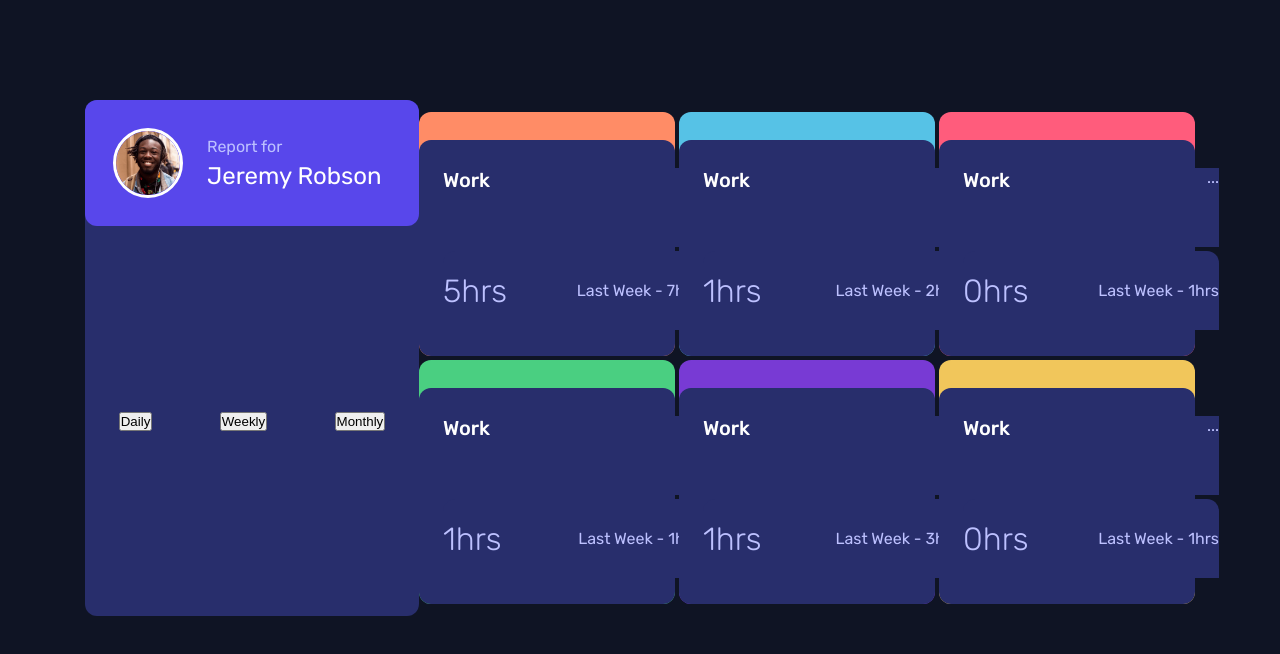
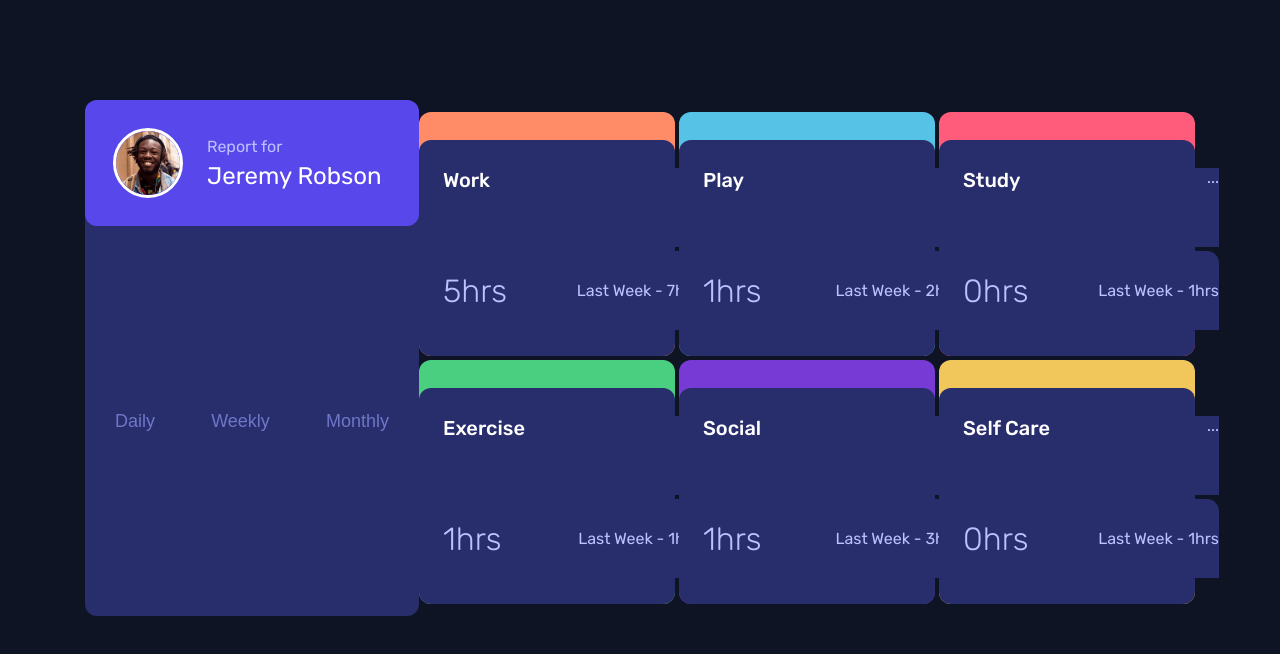
Before and after one commit to WillamiFerreira/TimeTracking-Dashboard-Main, a React (Vite) app: page / in a window 1280 px wide. Shown: the top 654 px of the page. Built offline with nearby package versions, Linux system fonts and the light colour scheme.

Commit message:
Botões de opção estilizados

```diff
--- a/src/components/Button.jsx
+++ b/src/components/Button.jsx
@@ -1,3 +1,5 @@
+import './styles/button.css'
+
 const Button = ({text, id, onClick}) => {
     return (
         <div>
--- /dev/null
+++ b/src/components/ButtonGroup.jsx
@@ -0,0 +1,15 @@
+import './styles/buttongroup.css'
+import Button from "./Button";
+
+
+const ButtonGroup = ({onClick}) => {
+    return (
+        <div id='btns'>
+                <Button id='1' text='Daily' onClick={onClick} />
+                <Button id='2' text='Weekly' onClick={onClick} />
+                <Button id='3' text='Monthly' onClick={onClick} />
+        </div>
+    );
+};
+
+export default ButtonGroup;
--- a/src/components/Card.jsx
+++ b/src/components/Card.jsx
@@ -1,11 +1,11 @@
 import './styles/card.css'
 
-const Card = ({current, previous}) => {
+const Card = ({current, previous, title}) => {
     return (
         <div className='card'>
             <div id="stats_bg">
                     <div className='card_name'>
-                        <p>Work</p> <p>...</p>
+                        <p>{title}</p> <p>...</p>
                     </div>
                     <div className='stats'>
                         <p>{current}hrs</p>
--- a/src/components/Container.jsx
+++ b/src/components/Container.jsx
@@ -8,13 +8,12 @@ import dataa from '../../data.json'
 const Container = () => {
 
     const [data, setData] = useState({
-            Exercise: {current: 1, previous: 1},
-            Play: {current: 1, previous: 2},
-            Self_Care:
-            {current: 0, previous: 1},
-            Social: {current: 1, previous: 3},
-            Study:{current: 0, previous: 1},
-            Work: {current: 5, previous: 7},
+            Exercise: {current: 1, previous: 1, title: "Exercise"},
+            Play: {current: 1, previous: 2, title: "Play"},
+            Self_Care:{current: 0, previous: 1, title: "Self Care"},
+            Social: {current: 1, previous: 3, title: "Social"},
+            Study:{current: 0, previous: 1, title: "Study"},
+            Work: {current: 5, previous: 7, title: "Work"},
         });
 
     function GetData(e){
@@ -26,8 +25,10 @@ const Container = () => {
                 dataa.map(area => { //cada loop do map é um objeto diferente
                     daily[`${area.title}`] = {
                     ["current"]: area.timeframes.daily.current,
-                    ["previous"]: area.timeframes.daily.previous
+                    ["previous"]: area.timeframes.daily.previous,
+                    ["title"]: area.title
                 };
+
                 })
                 //console.log(daily)
                 setData(daily)
@@ -38,6 +39,7 @@ const Container = () => {
 
                 dataa.map(area => {
                     weekly[`${area.title}`] = {
+                        ["title"] : area.title,
                         ["current"]: area.timeframes.weekly.current,
                         ["previous"]: area.timeframes.weekly.previous
                     }
@@ -51,6 +53,7 @@ const Container = () => {
 
                 dataa.map(area => {
                     monthly[`${area.title}`] = {
+                        ["title"] : area.title,
                         ["current"]: area.timeframes.monthly.current,
                         ["previous"]: area.timeframes.monthly.previous
                     }
@@ -59,19 +62,23 @@ const Container = () => {
                 setData(monthly)
                 break;
 
+
+
         }
+
 
     }
     return (
         <div className={`container`}>
             <Perfil getData={GetData} />
+
             <div className='cards_ct'>
-                <Card current={data.Work.current} previous={data.Work.previous} />
-                <Card current={data.Play.current} previous={data.Play.previous}/>
-                <Card current={data.Study.current} previous={data.Study.previous}/>
-                <Card current={data.Exercise.current} previous={data.Exercise.previous}/>
-                <Card current={data.Social.current} previous={data.Social.previous}/>
-                <Card current={data.Self_Care.current} previous={data.Self_Care.previous}/>
+                <Card current={data.Work.current} previous={data.Work.previous} title={data.Work.title} />
+                <Card current={data.Play.current} previous={data.Play.previous} title={data.Play.title}/>
+                <Card current={data.Study.current} previous={data.Study.previous} title={data.Study.title}/>
+                <Card current={data.Exercise.current} previous={data.Exercise.previous} title={data.Exercise.title}/>
+                <Card current={data.Social.current} previous={data.Social.previous} title={data.Social.title}/>
+                <Card current={data.Self_Care.current} previous={data.Self_Care.previous} title={data.Self_Care.title}/>
             </div>
         </div>
     );
--- a/src/components/Perfil.jsx
+++ b/src/components/Perfil.jsx
@@ -2,13 +2,9 @@ import './styles/perfil.css'
 
 import perfil from '../assets/image-jeremy.png'
 import Button from './Button';
-
-import data from '../../data.json';
-import { useEffect } from 'react';
-
+import ButtonGroup from './ButtonGroup';
 
 const Perfil = ({getData}) => {
-
 
     function GetData(e){
         getData(e)
@@ -25,9 +21,7 @@ const Perfil = ({getData}) => {
                 </span>
             </div>
             <div id='btns'>
-                <Button id='1' text='Daily' onClick={GetData} />
-                <Button id='2' text='Weekly' onClick={GetData} />
-                <Button id='3' text='Monthly' onClick={GetData} />
+                <ButtonGroup onClick={GetData}/>
             </div>
 
         </div>
--- /dev/null
+++ b/src/components/styles/button.css
@@ -0,0 +1,7 @@
+button{
+    border: none;
+    background-color: var(--stats-bg);
+    font-size: 18px;
+    font-weight: 400;
+    color: var(--desaturad-blue);
+}
--- /dev/null
+++ b/src/components/styles/buttongroup.css
@@ -0,0 +1,8 @@
+#btns{
+    width: 100%;
+    justify-content: space-between;
+    display: flex;
+    align-items: center;
+    height: calc(100% - 126px);
+    padding: 0 15px;
+}
--- a/src/components/styles/perfil.css
+++ b/src/components/styles/perfil.css
@@ -44,10 +44,3 @@ span{
     border: 3px solid white;
     width: 70px;
 }
-
-#btns{
-    display: flex;
-    justify-content: space-around;
-    align-items: center;
-    height: calc(100% - 126px);
-}
```
